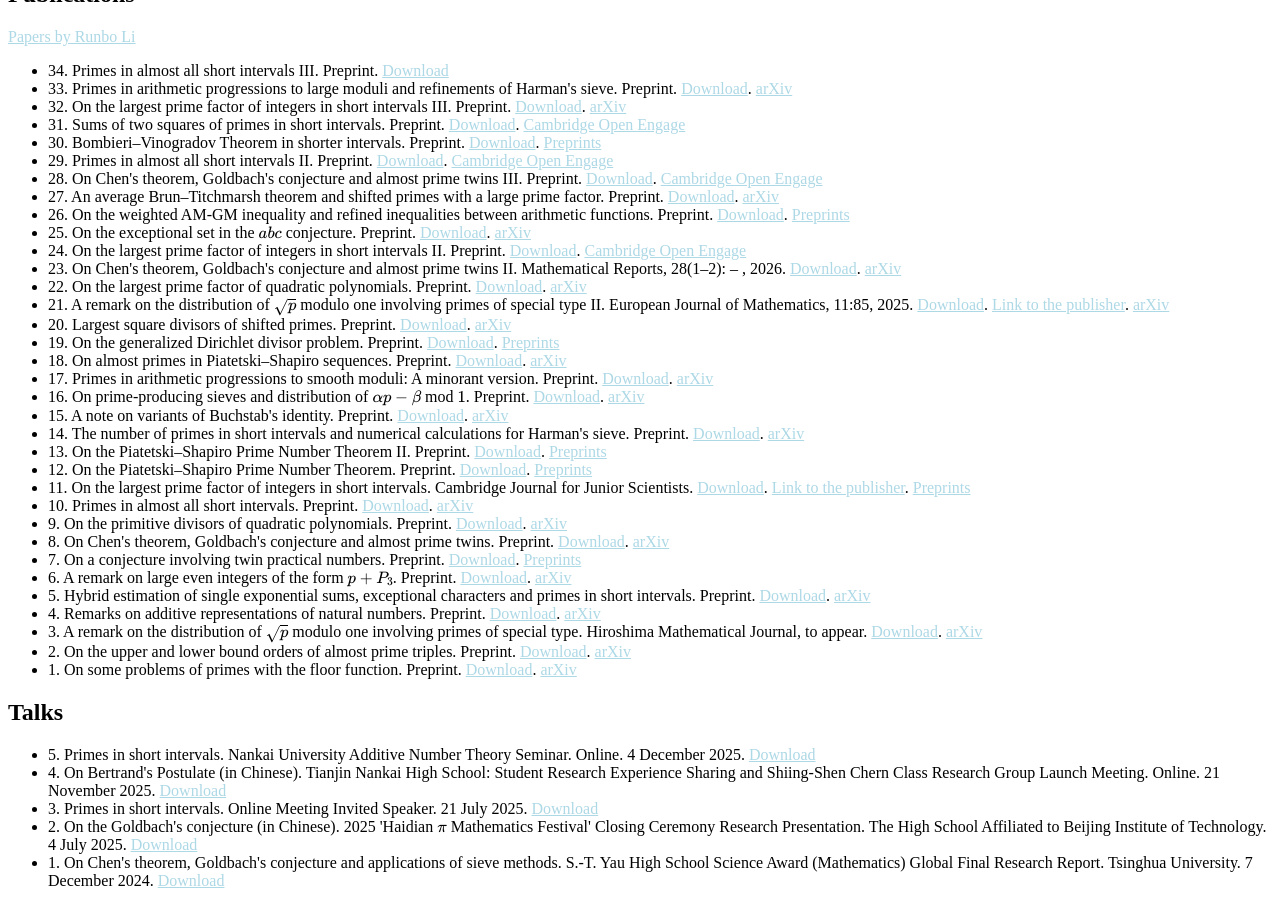
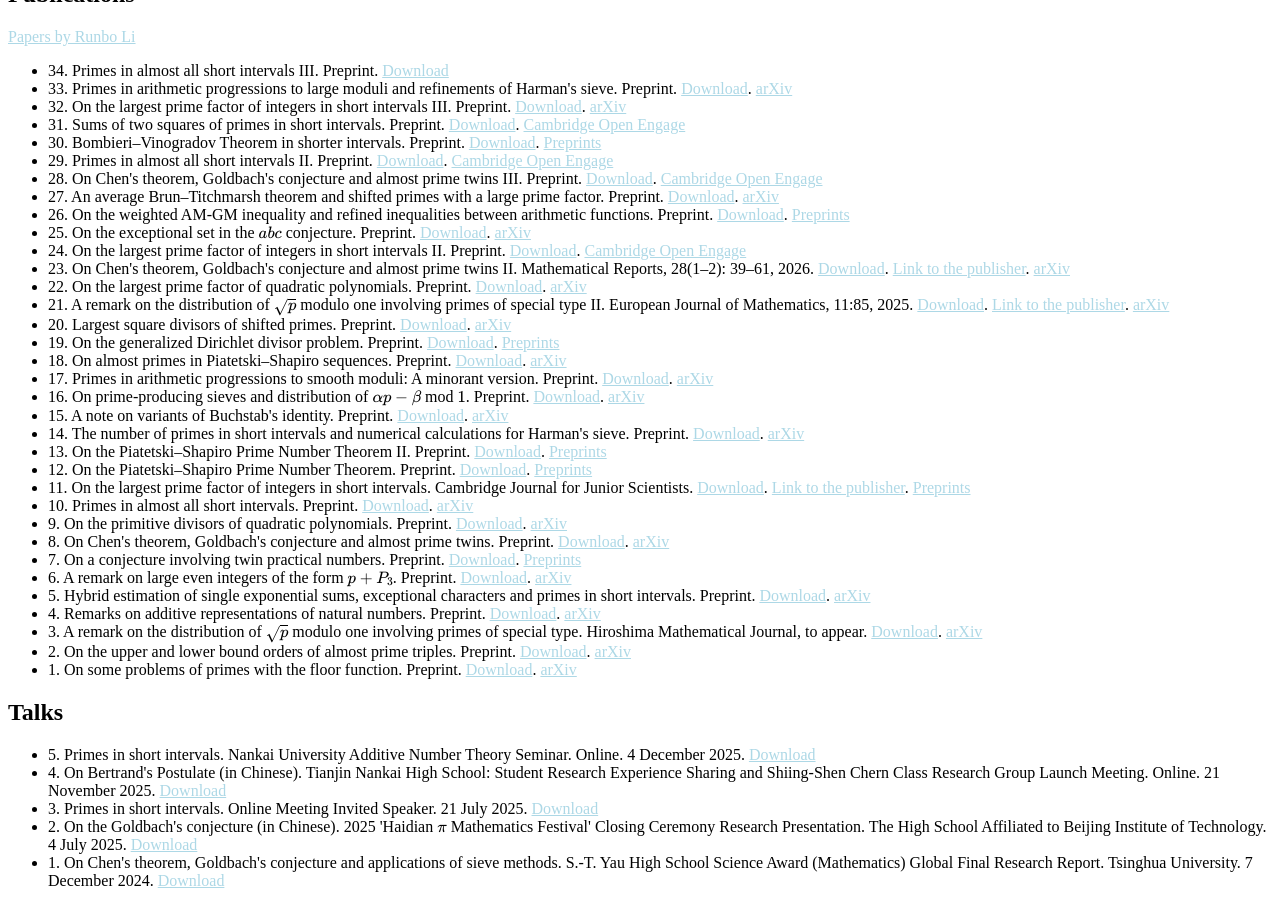
Before and after one commit to CareyRunboLi/CareyRunboLi.github.io, a Jekyll site: the page built from index.md, in a window 1280 px wide and 900 px high, scrolled down 1733 px. Built offline with Jekyll 4.4.1, drawn with Linux system fonts in a browser that asks for light colours; some web fonts are replaced; formulas are drawn with MathJax 3; a style sheet for code colours, icons or effects is not loaded; our own code applies the rules of GitHub Pages for plain Markdown files.

Commit message:
Update preprints.md

```diff
--- a/_includes/preprints.md
+++ b/_includes/preprints.md
@@ -20,7 +20,7 @@
   <li>26. On the weighted AM-GM inequality and refined inequalities between arithmetic functions. Preprint. <a href="https://runbolicarey.com/assets/downloads/On_the_weighted_AM__GM_inequality_and_refined_inequalities_between_arithmetic_functions.pdf"><span>Download</span></a>. <a href="https://www.preprints.org/manuscript/202511.0246/v1"><span>Preprints</span></a></li>
   <li>25. On the exceptional set in the $abc$ conjecture. Preprint. <a href="https://runbolicarey.com/assets/downloads/On_the_exceptional_set_in_the_abc_conjecture.pdf"><span>Download</span></a>. <a href="https://arxiv.org/abs/2507.02885v1"><span>arXiv</span></a></li>
   <li>24. On the largest prime factor of integers in short intervals II. Preprint. <a href="https://runbolicarey.com/assets/downloads/On_the_largest_prime_factor_of_integers_in_short_intervals_II.pdf"><span>Download</span></a>. <a href="https://doi.org/10.33774/coe-2025-xnbjq-v2"><span>Cambridge Open Engage</span></a></li>
-  <li>23. On Chen's theorem, Goldbach's conjecture and almost prime twins II. Mathematical Reports, 28(1–2): – , 2026. <a href="https://runbolicarey.com/assets/downloads/On_Chen_s_theorem__Goldbach_s_conjecture_and_almost_prime_twins_II.pdf"><span>Download</span></a>. <a href="https://arxiv.org/abs/2405.05727v4"><span>arXiv</span></a></li>
+  <li>23. On Chen's theorem, Goldbach's conjecture and almost prime twins II. Mathematical Reports, 28(1–2): 39–61, 2026. <a href="https://runbolicarey.com/assets/downloads/On_Chen_s_theorem__Goldbach_s_conjecture_and_almost_prime_twins_II.pdf"><span>Download</span></a>. <a href="https://imar.ro/journals/Mathematical_Reports/Pdfs/2026/1_2/3.pdf"><span>Link to the publisher</span></a>. <a href="https://arxiv.org/abs/2405.05727v4"><span>arXiv</span></a></li>
   <li>22. On the largest prime factor of quadratic polynomials. Preprint. <a href="https://runbolicarey.com/assets/downloads/On_the_largest_prime_factor_of_quadratic_polynomials.pdf"><span>Download</span></a>. <a href="https://arxiv.org/abs/2406.07575v2"><span>arXiv</span></a></li>
   <li>21. A remark on the distribution of $\sqrt{p}$ modulo one involving primes of special type II. European Journal of Mathematics, 11:85, 2025. <a href="https://runbolicarey.com/assets/downloads/A_remark_on_the_distribution_of__p_modulo_one_involving_primes_of_special_type_II.pdf"><span>Download</span></a>. <a href="https://doi.org/10.1007/s40879-025-00877-y"><span>Link to the publisher</span></a>. <a href="https://arxiv.org/abs/2401.01351v3"><span>arXiv</span></a></li>
   <li>20. Largest square divisors of shifted primes. Preprint. <a href="https://runbolicarey.com/assets/downloads/Largest_square_divisors_of_shifted_primes.pdf"><span>Download</span></a>. <a href="https://arxiv.org/abs/2505.23779v2"><span>arXiv</span></a></li>
```
